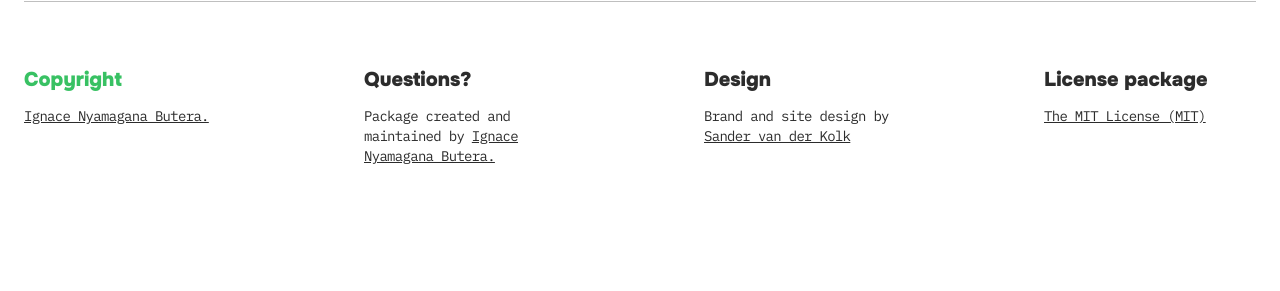
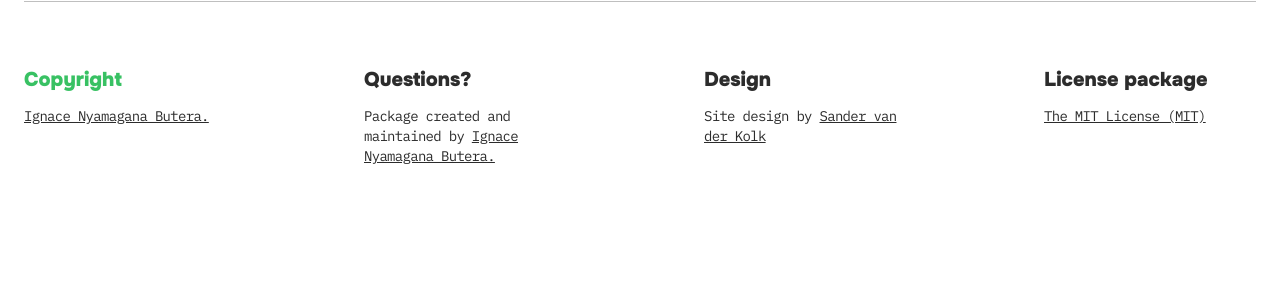
Before and after one commit to bakame-php/http-structured-fields, a Jekyll site: the page built from docs/index.md, in a window 1280 px wide. Shown: the part 2067-2358 px from the top of the page. Built offline with Jekyll 4.4.1, drawn with Linux system fonts in a browser that asks for light colours; our own code applies the rules of GitHub Pages for plain Markdown files.

Commit message:
Update site attribution

```diff
--- a/docs/_layouts/default.html
+++ b/docs/_layouts/default.html
@@ -116,7 +116,7 @@
 
                 <p class="font-mono text-sm tracking-tighter">
                     <a href="https://twitter.com/sandr" target="_blank" class="transition-all hover-text">
-                        Brand and site design by <span class="underline">Sander van der Kolk</span>
+                        Site design by <span class="underline">Sander van der Kolk</span>
                     </a>
                 </p>
             </div>
--- a/docs/_layouts/homepage.html
+++ b/docs/_layouts/homepage.html
@@ -85,7 +85,7 @@
 
                 <p class="font-mono text-sm tracking-tighter">
                     <a href="https://twitter.com/sandr" target="_blank" class="transition-all hover-text">
-                        Brand and site design by <span class="underline">Sander van der Kolk</span>
+                        Site design by <span class="underline">Sander van der Kolk</span>
                     </a>
                 </p>
             </div>
--- a/docs/_layouts/redirect.html
+++ b/docs/_layouts/redirect.html
@@ -64,7 +64,7 @@
 
             <p class="font-mono text-sm tracking-tighter">
                 <a href="https://twitter.com/sandr" target="_blank" class="transition-all hover-text">
-                    Brand and site design by <span class="underline">Sander van der Kolk</span>
+                    Site design by <span class="underline">Sander van der Kolk</span>
                 </a>
             </p>
         </div>
```
